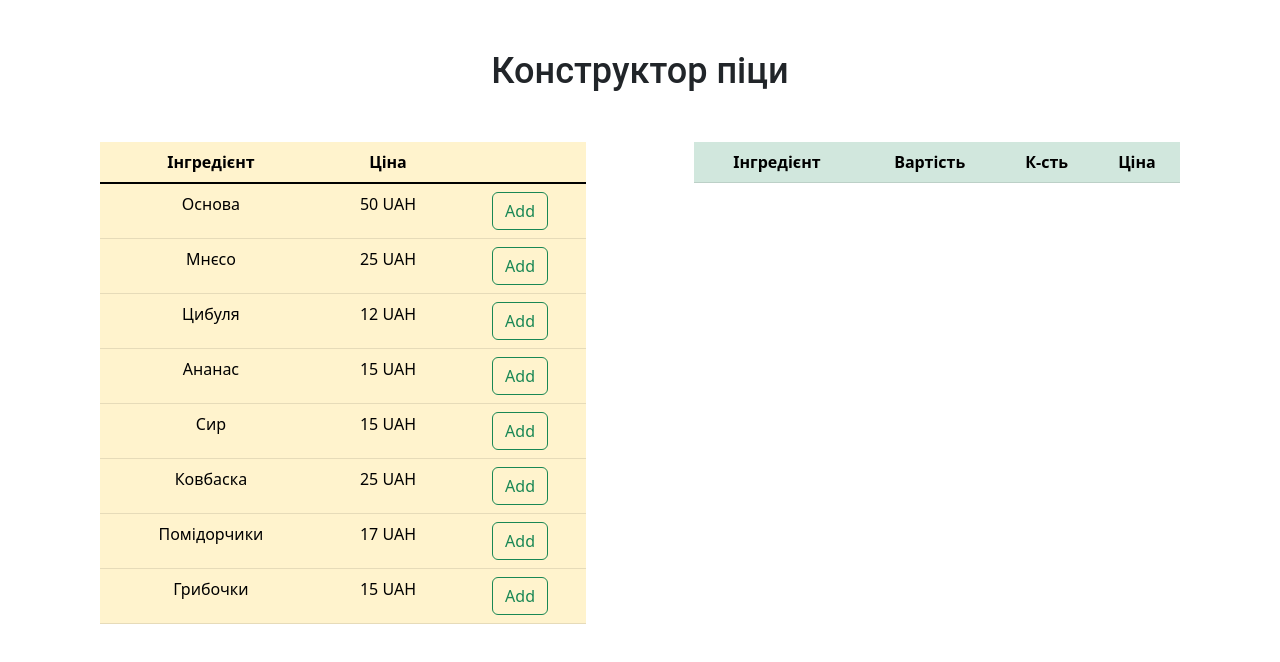
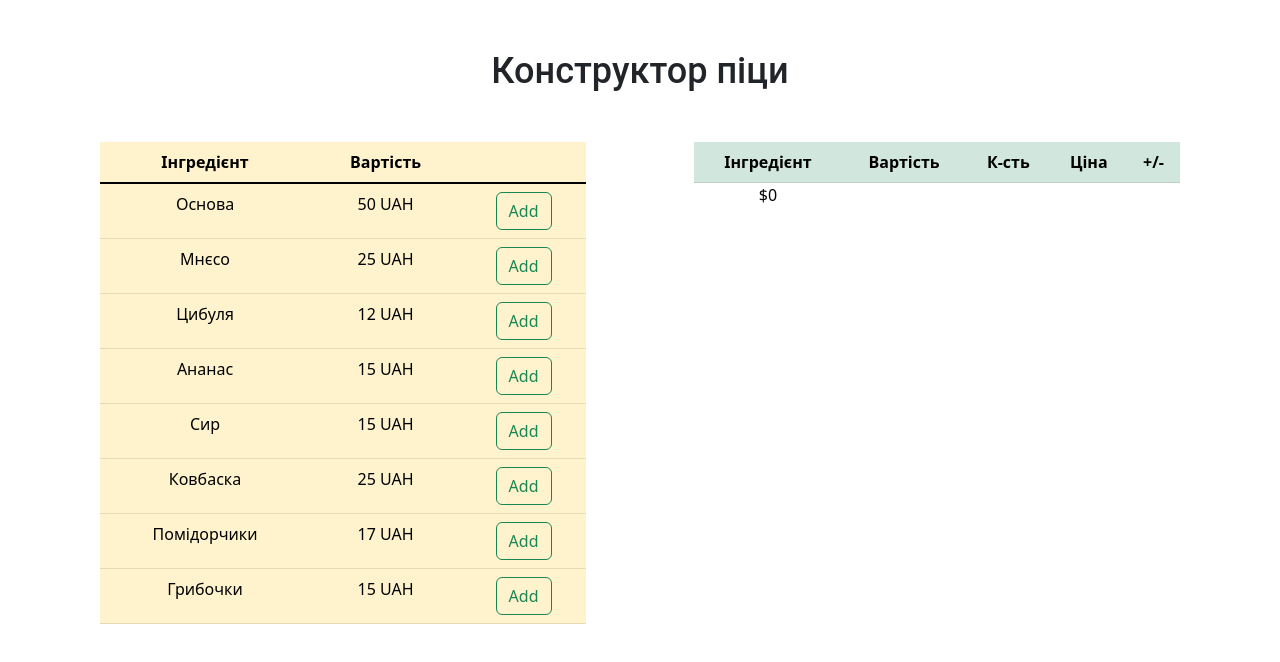
Before and after one commit to DenysKo88/pizzaApp, a React (Create React App) app: page / in a window 1280 px wide. Shown: the top 662 px of the page. Built offline with nearby package versions, Linux system fonts and the light colour scheme.

Commit message:
add del and totalprice function

```diff
--- a/package.json
+++ b/package.json
@@ -7,6 +7,7 @@
     "@testing-library/react": "^13.4.0",
     "@testing-library/user-event": "^13.5.0",
     "bootstrap": "^5.2.3",
+    "classnames": "^2.3.2",
     "react": "^18.2.0",
     "react-dom": "^18.2.0",
     "react-scripts": "5.0.1",
--- a/src/App.js
+++ b/src/App.js
@@ -69,12 +69,37 @@ function App() {
         }
     }
 
+
+
+    const removeProduct = (product) => {
+      const existingProduct = cart.find((item) => item.id === product.id);
+
+        if (existingProduct) {
+          const updatedCart = cart.map((item) =>
+            item.id === product.id
+              ? { ...item, quantity: item.quantity - 1 }
+              : item
+          );
+          setCart(updatedCart);
+        }
+         if(product.quantity === 1){
+          setCart([])
+         }
+    };
+
+    const getTotalPrice = () => {
+      return cart.reduce(
+        (total, item) => total + item.price * item.quantity,
+        0
+      );
+    };
+
   return (
     <div className="App">
       <h2 className="App-title">Конструктор піци</h2>
       <div className="table-wrapper">
         <Ingredients products={products} onButtonClick={addProduct} />
-        <Check cart={cart}/>
+        <Check cart={cart} onButtonClick={removeProduct} getTotalPrice={getTotalPrice}/>
       </div>
     </div>
   );
--- a/src/components/buttons/buttons.js
+++ b/src/components/buttons/buttons.js
@@ -1,4 +1,6 @@
+
 import './buttons.module.css';
+
 export const Button = (props) => {
     const {onClick} = props;
     return <button type="button" className="btn btn-outline-success" onClick={onClick}>Add</button>
--- /dev/null
+++ b/src/components/buttons/removeBtn.js
@@ -0,0 +1,10 @@
+import './buttons.module.css'
+
+export const RemoveBtn = (props) => {
+  const { onClick } = props;
+  return (
+    <button type="button" className="btn btn-outline-danger" onClick={onClick}>
+      -
+    </button>
+  );
+};
--- a/src/pages/check/check.js
+++ b/src/pages/check/check.js
@@ -1,7 +1,9 @@
 
 import './check.module.css';
-export const Check = ({cart}) => {
-
+// import { Button } from '../../components/buttons/buttons';
+import { RemoveBtn} from '../../components/buttons/removeBtn';
+export const Check = (props) => {
+    const {cart, onButtonClick, getTotalPrice} = props;
 
 
     return (
@@ -12,17 +14,22 @@ export const Check = ({cart}) => {
             <th scope="col">Вартість</th>
             <th scope="col">К-сть</th>
             <th scope="col">Ціна</th>
+            <th scope="col">+/-</th>
           </tr>
         </thead>
         <tbody>
-          {cart.map((item) => (
-            <tr key={item.id}>
-              <td>{item.name}</td>
-              <td>{item.price}</td>
-              <td>{item.quantity}</td>
-              <td>{item.price * item.quantity}</td>
+          {cart.map((product) => (
+            <tr key={product.id}>
+              <td>{product.name}</td>
+              <td>{product.price}</td>
+              <td>{product.quantity}</td>
+              <td>{product.price * product.quantity}</td>
+              <td>
+                <RemoveBtn onClick={() => onButtonClick(product)} />
+              </td>
             </tr>
           ))}
+          <tr>${getTotalPrice()}</tr>
         </tbody>
       </table>
     );
--- a/src/pages/ingredients/ingredients.js
+++ b/src/pages/ingredients/ingredients.js
@@ -12,7 +12,7 @@ export const Ingredients = (props) => {
         <thead>
           <tr>
             <th scope="col">Інгредієнт</th>
-            <th scope="col">Ціна</th>
+            <th scope="col">Вартість</th>
             <th scope="col"></th>
           </tr>
         </thead>
```
Also changed, not shown: 1 other file (tests, documents, lock files or other folders).
